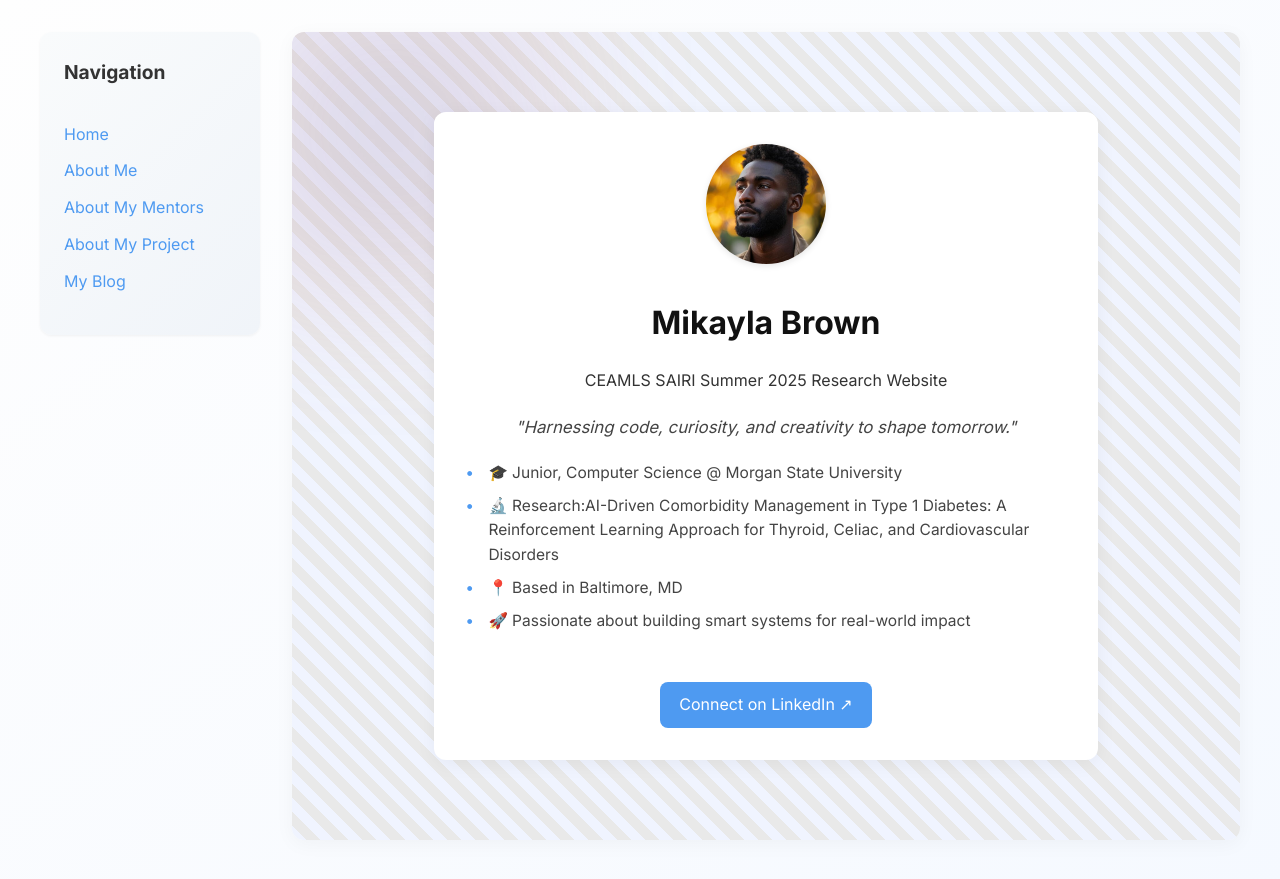
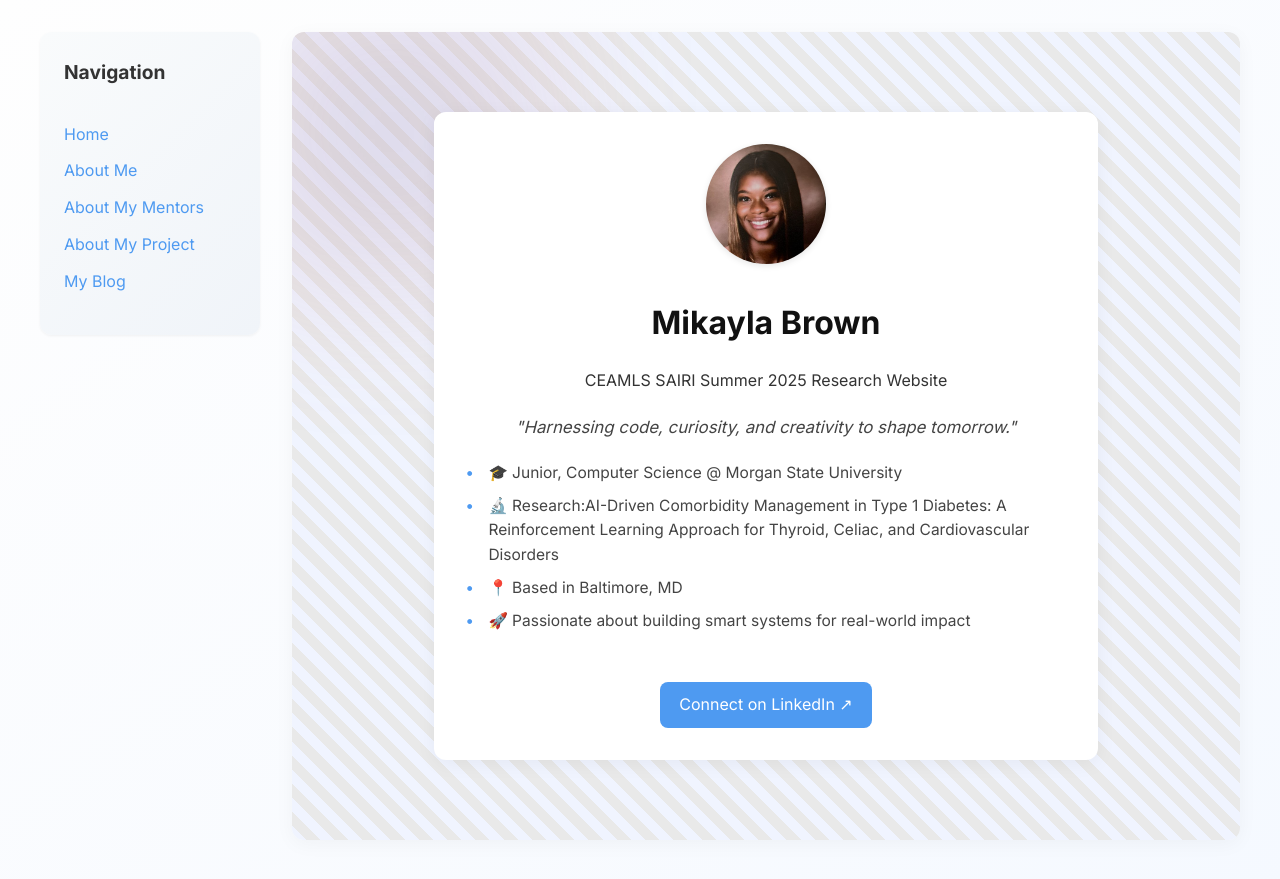
Before and after one commit to KaylaBro0/KaylaBro0.github.io, a Jekyll site: the page built from index.md, in a window 1280 px wide. Shown: the top 879 px of the page. Built offline with Jekyll 4.4.1, drawn with Linux system fonts in a browser that asks for light colours.

Commit message:
Update index.md

```diff
--- a/index.md
+++ b/index.md
@@ -13,5 +13,5 @@ quick_facts:
   - "🚀 Passionate about building smart systems for real-world impact"
 
 linkedin: https://www.linkedin.com/in/mikayla-brown-b27553294/
-image: /assets/images/me.jpg
+image: assets/images/piccc.jpeg
 ---
```
